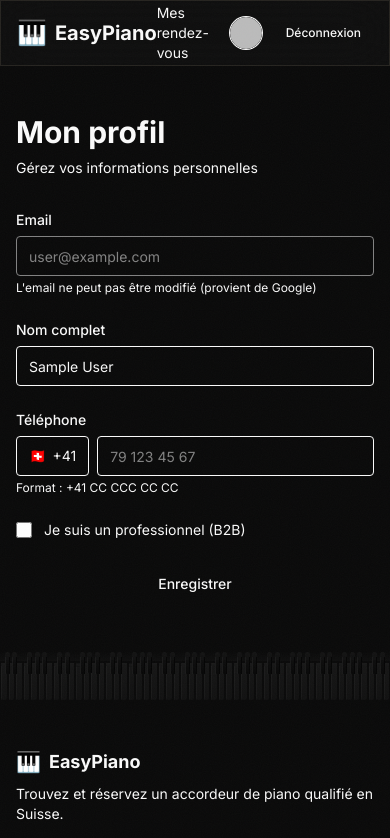
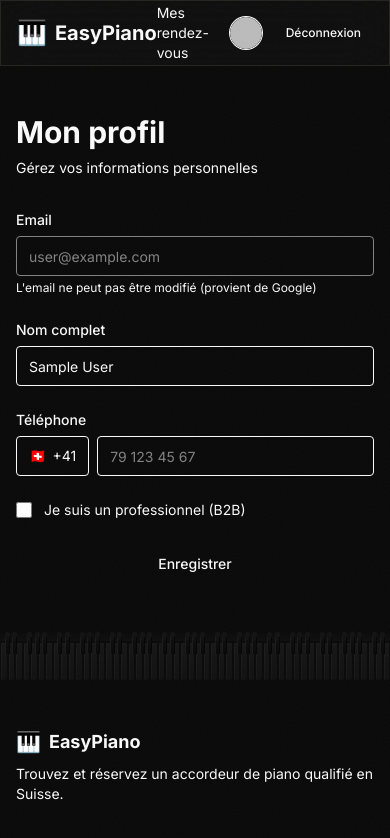
Before and after one commit to malikkaraoui/EasyPiano, a Next.js app: page /profile in a window 390 px wide. Shown: the top 838 px of the page. Built offline with nearby package versions, Linux system fonts and the light colour scheme; no server answers; the database is empty; sample sign-in values are in the browser's storage; a web font is replaced by a local one.

Commit message:
fix: supprimer le texte redondant 'Format : +41 CC CCC CC CC' sous le champ téléphone

```diff
--- a/app/profile/page.jsx
+++ b/app/profile/page.jsx
@@ -145,7 +145,6 @@ function ProfileForm() {
               maxLength={12}
             />
           </div>
-          <p className="mt-1 text-xs text-muted">Format : +41 CC CCC CC CC</p>
         </div>
 
         <div className="flex items-center gap-3">
```
